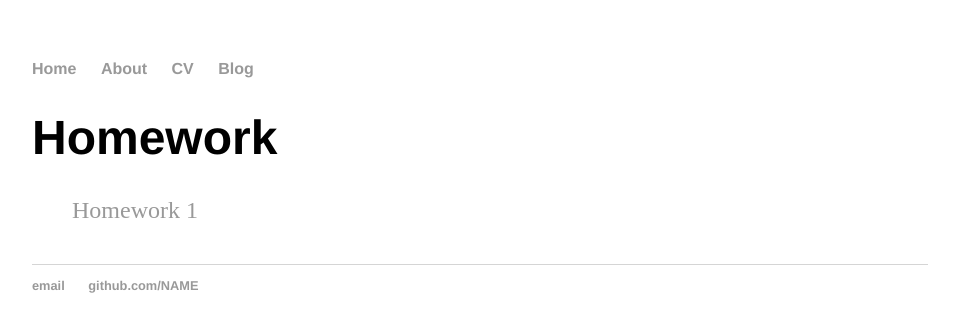
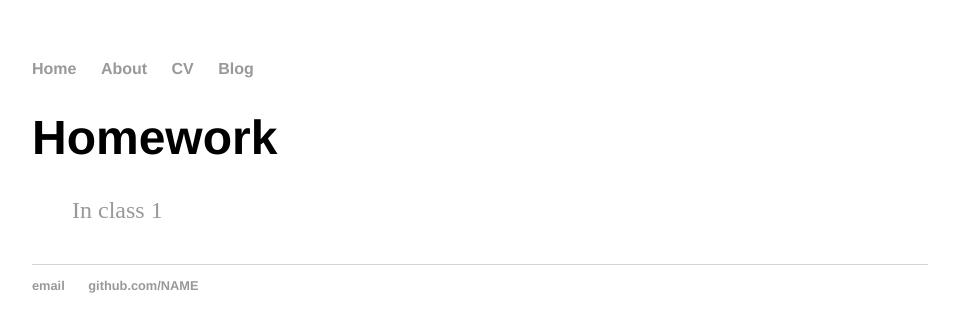
Before and after one commit to MOBULLOCK/mobullock.github.io, a Jekyll site: the page built from homework/index.html, in a window 1280 px wide. Shown: the top 332 px of the page, without its empty margins (160-1119 px from the left). Built offline with Jekyll 4.4.1, drawn with Linux system fonts in a browser that asks for light colours.

Commit message:
Update index.html

```diff
--- a/homework/index.html
+++ b/homework/index.html
@@ -5,5 +5,5 @@ date: 2022-01-13
 ---
 <h1>{{ page.title }}</h1>
 <ul class="posts">
-<li><a href="homework/hw1">Homework 1</a></li>
+<li><a href="/homework/inclass1.xml">In class 1</a></li>
 </ul>
```
